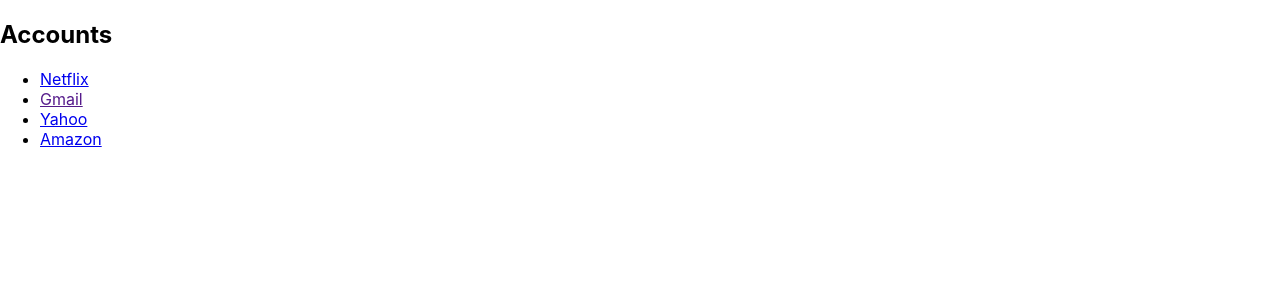
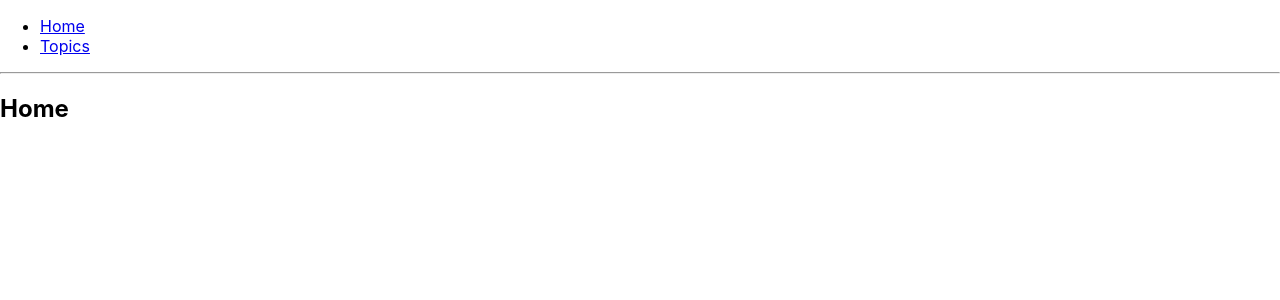
Before and after one commit to pramudyapolinema/pemrograman_berbasis_framework, a React (Create React App) app in the folder Pertemuan 5/router-react/: page / in a window 1280 px wide. Shown: the top 300 px of the page. Built offline with nearby package versions, Linux system fonts and the light colour scheme.

Commit message:
Pertemuan 5 - Praktikum 3

```diff
--- a/Pertemuan 5/router-react/src/App.js
+++ b/Pertemuan 5/router-react/src/App.js
@@ -1,4 +1,5 @@
 import React from 'react';
+import { useRouteMatch } from 'react-router-dom';
 import {
   BrowserRouter as Router,
   Switch,
@@ -64,40 +65,114 @@
 //   );
 // }
 
-export default function ParamsExample() {
+// export default function ParamsExample() {
+//   return (
+//     <Router>
+//       <div>
+//         <h2>Accounts</h2>
+//         <ul>
+//           <li>
+//             <Link to="/netflix">Netflix</Link>
+//           </li>
+//           <li>
+//             <Link ti="/gmail">Gmail</Link>
+//           </li>
+//           <li>
+//             <Link to="/yahoo">Yahoo</Link>
+//           </li>
+//           <li>
+//             <Link to="/amazon">Amazon</Link>
+//           </li>
+//         </ul>
+
+//         <Switch>
+//           <Route path="/:id" children={<Child/>}/>
+//         </Switch>
+//       </div>
+//     </Router>
+//   );
+// }
+
+// function Child() {
+//   let { id } = useParams();
+
+//   return (
+//     <div>
+//       <h3>ID: {id}</h3>
+//     </div>
+//   );
+// }
+
+export default function NestingExample() {
   return (
     <Router>
       <div>
-        <h2>Accounts</h2>
         <ul>
           <li>
-            <Link to="/netflix">Netflix</Link>
+            <Link to="/">Home</Link>
           </li>
           <li>
-            <Link ti="/gmail">Gmail</Link>
-          </li>
-          <li>
-            <Link to="/yahoo">Yahoo</Link>
-          </li>
-          <li>
-            <Link to="/amazon">Amazon</Link>
+            <Link to="/topics">Topics</Link>
           </li>
         </ul>
+        <hr/>
 
         <Switch>
-          <Route path="/:id" children={<Child/>}/>
+          <Route exact path="/">
+            <Home/>
+          </Route>
+          <Route path="/topics">
+            <Topics/>
+          </Route>
         </Switch>
       </div>
     </Router>
   );
 }
 
-function Child() {
-  let { id } = useParams();
+function Home() {
+  return (
+    <div>
+      <h2>Home</h2>
+    </div>
+  );
+}
+
+function Topics() {
+  let { path, url } = useRouteMatch();
+  return (
+    <div>
+      <h2>Topics</h2>
+      <ul>
+        <li>
+          <Link to={`${url}/Sate, Nasi goreng`}>Kuliner</Link>
+        </li>
+        <li>
+          <Link to={`${url}/Wisata alam, Museum`}>Travelling</Link>
+        </li>
+        <li>
+          <Link to={`${url}/Ibis, JW Marriot`}>Review Hotel</Link>
+        </li>
+      </ul>
+
+      <Switch>
+        <Route exact path={path}>
+          <h3>Please select a topic</h3>
+        </Route>
+        <Route path={`${path}/:topicid`}>
+          <Topic/>
+        </Route>
+      </Switch>
+    </div>
+  );
+}
+
+function Topic() {
+  let { topicid } = useParams();
 
   return (
     <div>
-      <h3>ID: {id}</h3>
+      <h3>{topicid}</h3>
     </div>
   );
 }
```
